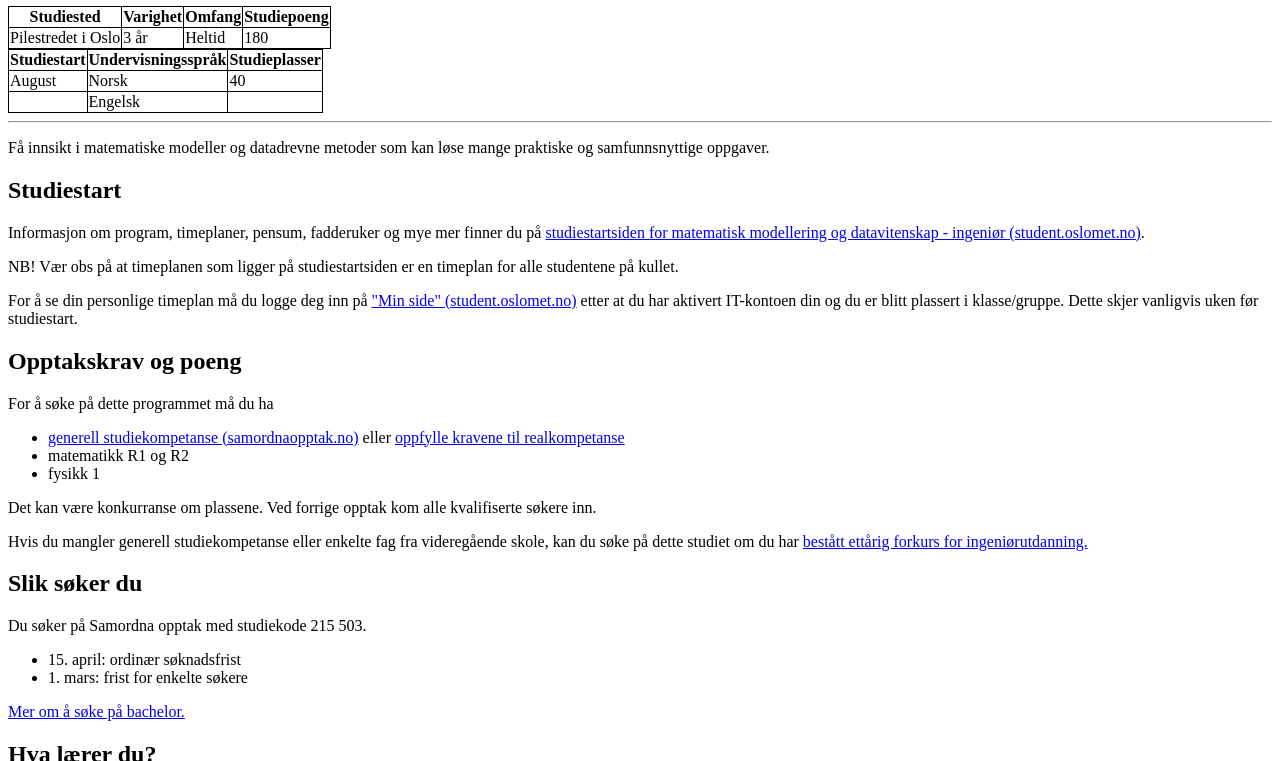
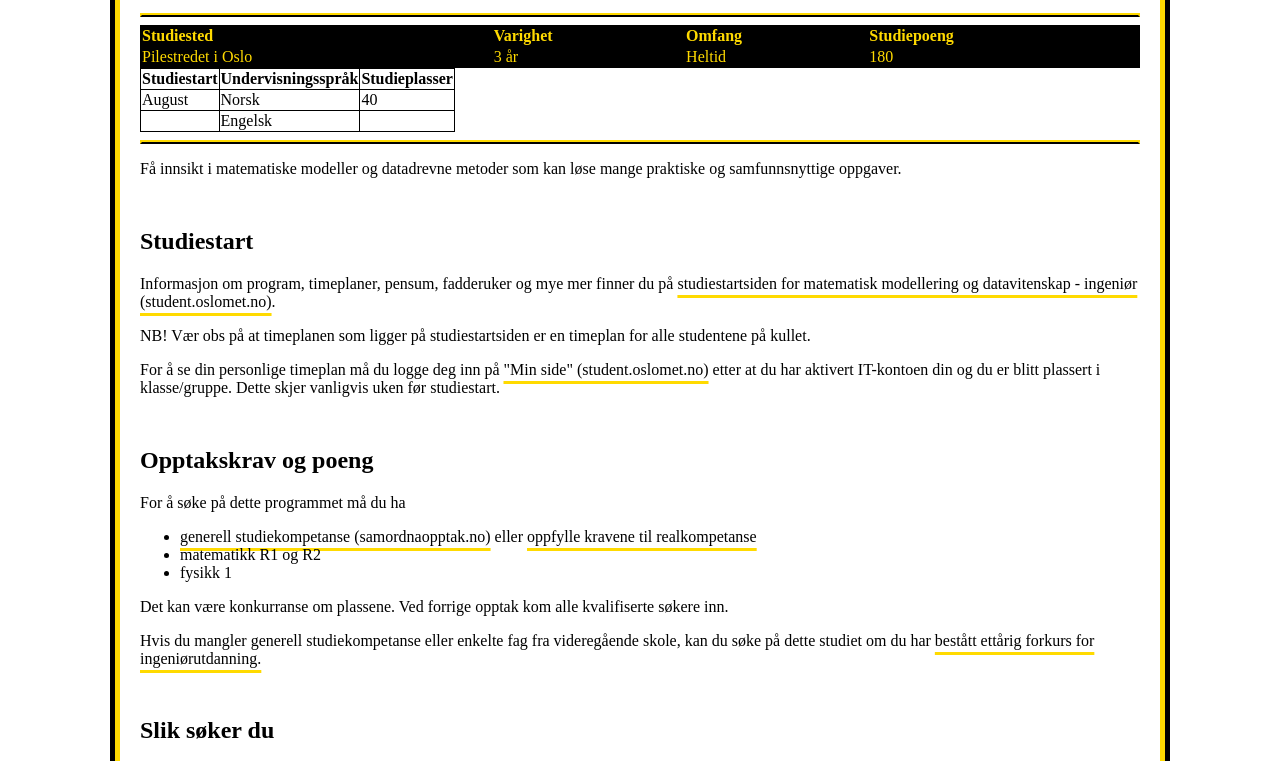
Before and after one commit to aribahussain03/DATA1200, a plain HTML site: page index.html in a window 1280 px wide. Shown: the part 234-995 px from the top of the page. Drawn offline with Linux system fonts and the light colour scheme.

Commit message:
Legger til css fil i index

```diff
--- a/index.html
+++ b/index.html
@@ -3,7 +3,7 @@
 <head>
     <title>Matematisk modellering og datavitenskap – ingeniør - OsloMet</title>
     <meta charset="UTF-8">
-    <link rel="stylesheet" href=""><!--add css when ready-->
+    <link rel="stylesheet" href="style.css"><!--add css when ready-->
 </head>
 <body>
     <header>
```
